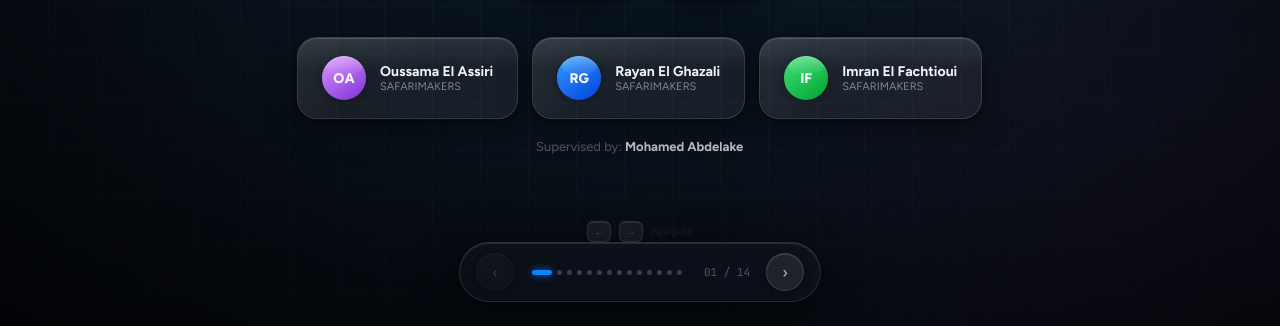
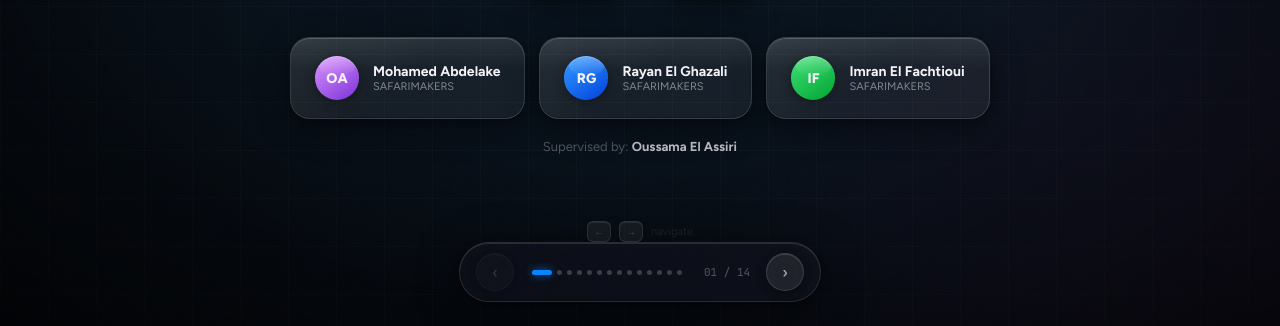
Before and after one commit to mohamedabdelake/Website, a plain HTML site: page index.html in a window 1280 px wide. Shown: the part 474-800 px from the top of the page. Drawn offline with Linux system fonts and the light colour scheme; a web font is replaced by a local one.

Commit message:
Update names in person card and supervision text

```diff
--- a/index.html
+++ b/index.html
@@ -599,7 +599,7 @@ pre { padding: 18px; margin: 0; line-height: 1.7; color: #88B4D8; overflow-x: au
       <div class="glass person-card">
         <div class="avatar orb orb-purple">OA</div>
         <div style="text-align:left">
-          <p style="font-weight:700;font-size:14px">Oussama El Assiri</p>
+          <p style="font-weight:700;font-size:14px">Mohamed Abdelake</p>
           <p style="font-size:11px;color:var(--muted)">SAFARIMAKERS</p>
         </div>
       </div>
@@ -620,7 +620,7 @@ pre { padding: 18px; margin: 0; line-height: 1.7; color: #88B4D8; overflow-x: au
     </div>
 
     <p class="au d5" style="font-size:13px;color:var(--muted2);margin-top:20px">
-      Supervised by: <strong style="color:rgba(255,255,255,0.7)">Mohamed Abdelake</strong>
+      Supervised by: <strong style="color:rgba(255,255,255,0.7)">Oussama El Assiri</strong>
     </p>
 
   </div>
```
